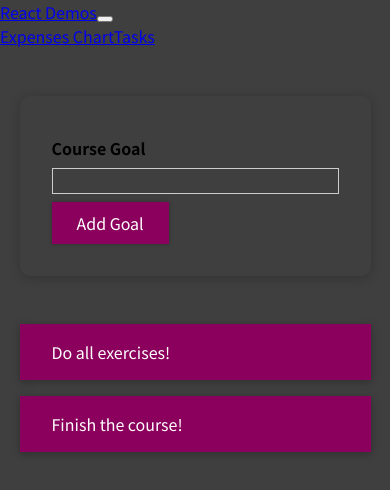
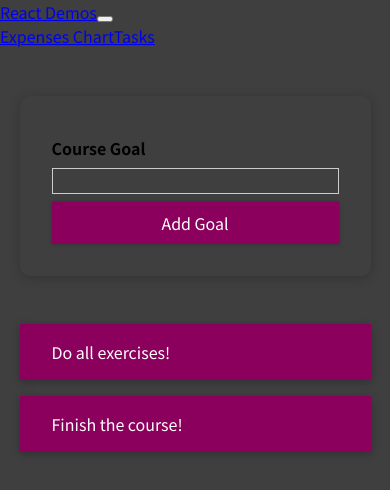
Before and after one commit to cyphics/react_complete_course, a React (Create React App) app: page / in a window 390 px wide. Shown: the top 490 px of the page. Built offline with nearby package versions, Linux system fonts and the light colour scheme.

Commit message:
media queries

```diff
--- a/src/Tasks/components/UI/Button/Button.js
+++ b/src/Tasks/components/UI/Button/Button.js
@@ -2,6 +2,8 @@ import './Button.css';
 import styled from "styled-components";
 
 const Button = styled.button`
+  width: 100%;
+
   font: inherit;
   padding: 0.5rem 1.5rem;
   border: 1px solid #8b005d;
@@ -9,6 +11,10 @@ const Button = styled.button`
   background: #8b005d;
   box-shadow: 0 0 4px rgba(0, 0, 0, 0.26);
   cursor: pointer;
+
+  @media (min-width: 768px) {
+    width: auto
+  }
 
   &:focus {
     outline: none;
```
